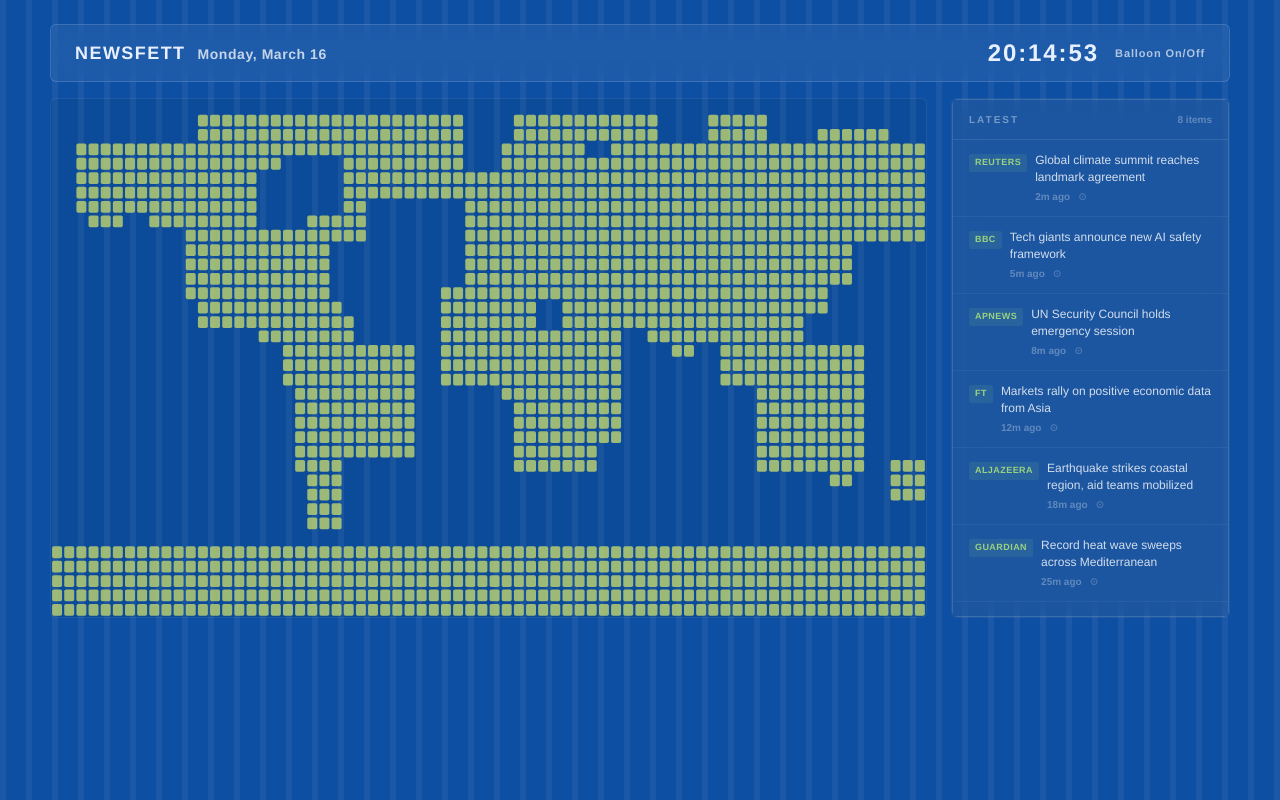
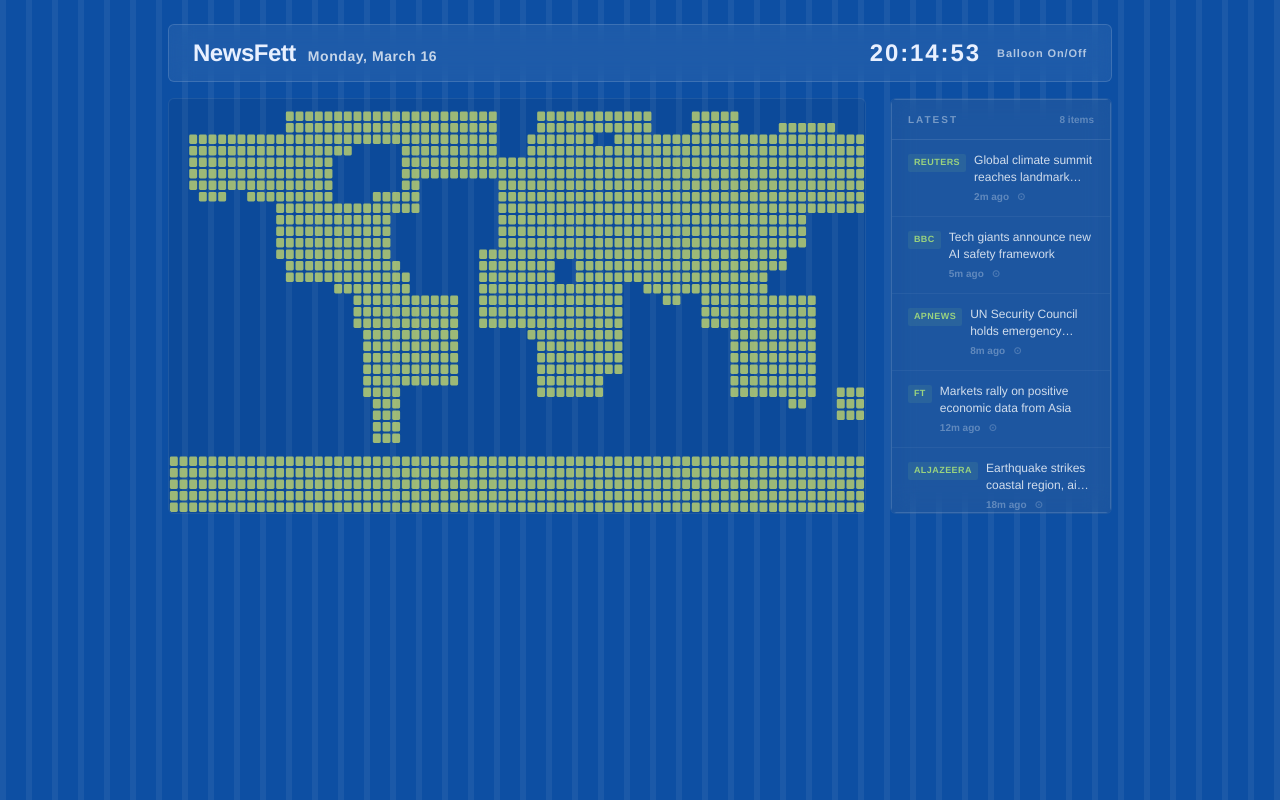
Before and after one commit to Edelfikter/NewsFett, a Next.js app: page / in a window 1280 px wide. Built offline with nearby package versions, Linux system fonts and the light colour scheme.

Commit message:
fix: bigger logo (no all-caps), scale layout ~20% smaller and centered
Co-authored-by: Edelfikter <148629667+Edelfikter@users.noreply.github.com>

```diff
--- a/app/globals.css
+++ b/app/globals.css
@@ -47,15 +47,15 @@ body {
 
 /* centered shell: caps the width */
 .layout-shell {
-  max-width: 1180px;
+  max-width: 944px;
   margin: 0 auto;
   width: 100%;
 }
 
 /* Map + sidebar framing */
 .map-frame {
-  width: 880px;
-  height: 520px;
+  width: 704px;
+  height: 416px;
   background: rgba(0, 0, 0, 0.05);
   border: 1px solid rgba(255, 255, 255, 0.08);
   border-radius: 6px;
@@ -64,8 +64,8 @@ body {
 }
 
 .sidebar-frame {
-  width: 280px;
-  height: 520px;
+  width: 224px;
+  height: 416px;
   background: rgba(0, 0, 0, 0.05);
   border: 1px solid rgba(255, 255, 255, 0.08);
   border-radius: 6px;
--- a/components/TopBar.tsx
+++ b/components/TopBar.tsx
@@ -19,7 +19,7 @@ export default function TopBar({ onAddFeed }: Props) {
   return (
     <div className="topbar glass flex items-center justify-between px-6 py-3 mb-4">
       <div className="flex items-baseline gap-3">
-        <span className="text-lg font-black tracking-[0.08em] uppercase">NewsFett</span>
+        <span className="text-2xl font-black tracking-[-0.02em]">NewsFett</span>
         <span className="text-sm font-semibold tracking-[0.04em] text-white/75">{dateStr}</span>
       </div>
       <div className="flex items-center gap-4">
```
